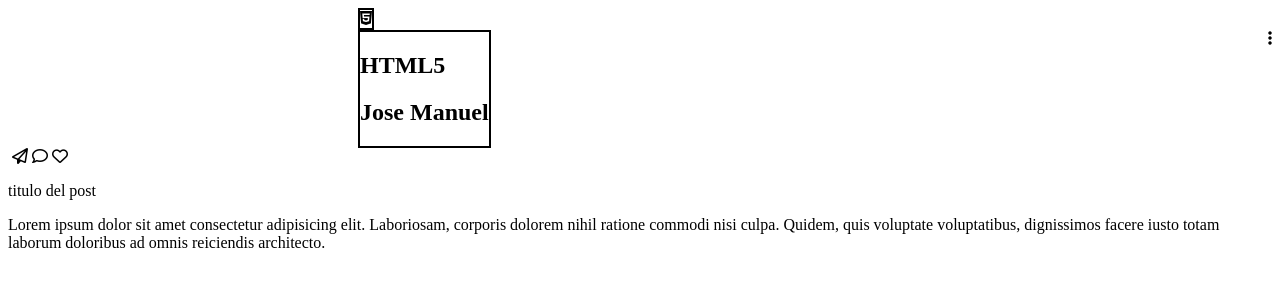
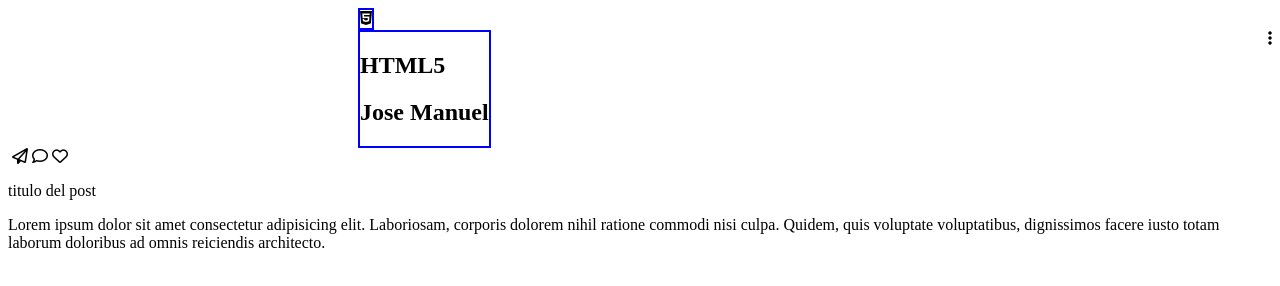
Before and after one commit to jmanuelbello30/Project-2-instagram-post, a plain HTML site: page index.html in a window 1280 px wide. Drawn offline with Linux system fonts and the light colour scheme.

Commit message:
change of color

```diff
--- a/style.css
+++ b/style.css
@@ -9,7 +9,7 @@
 .inlineBlock{
   margin: 0px 350px 0px 350px;
   display: inline-block;
-  border: 2px solid black;
+  border: 2px solid blue;
 
 }
 
```
